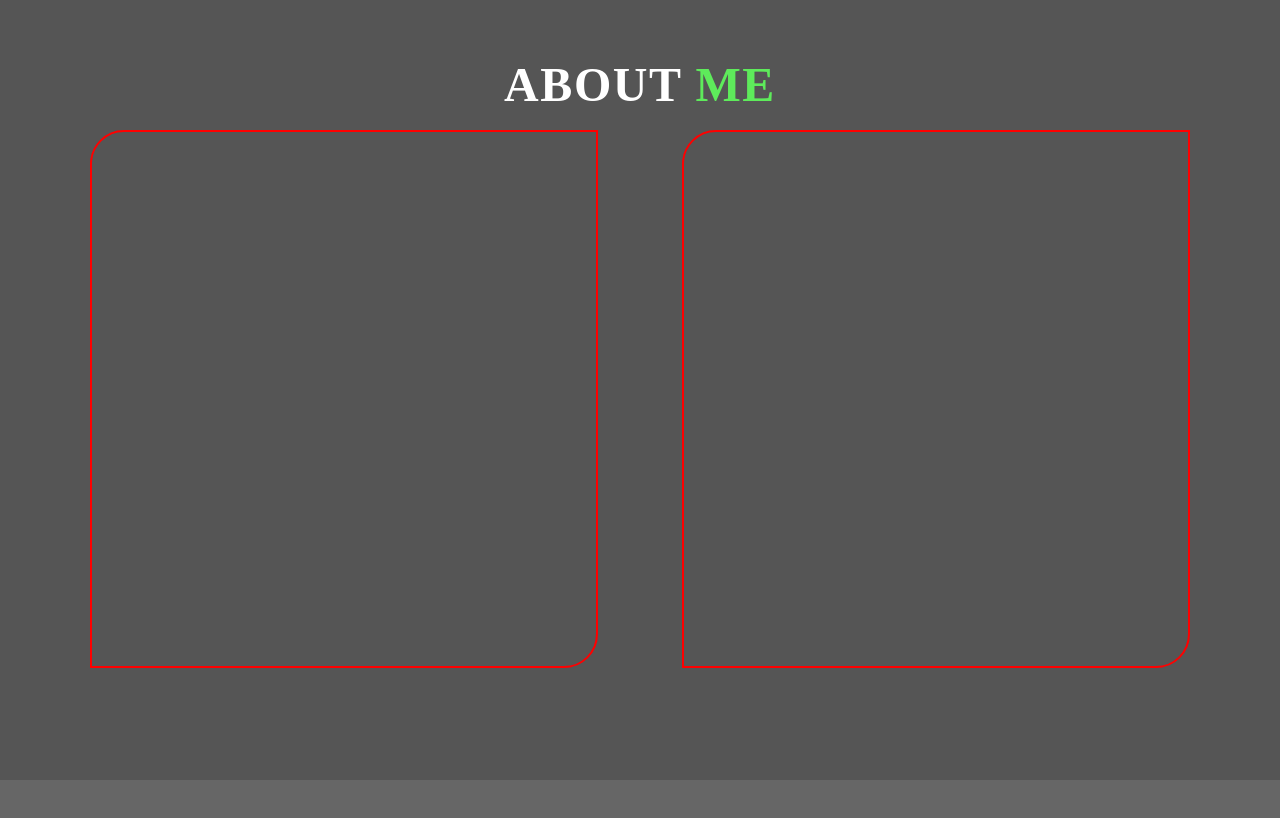
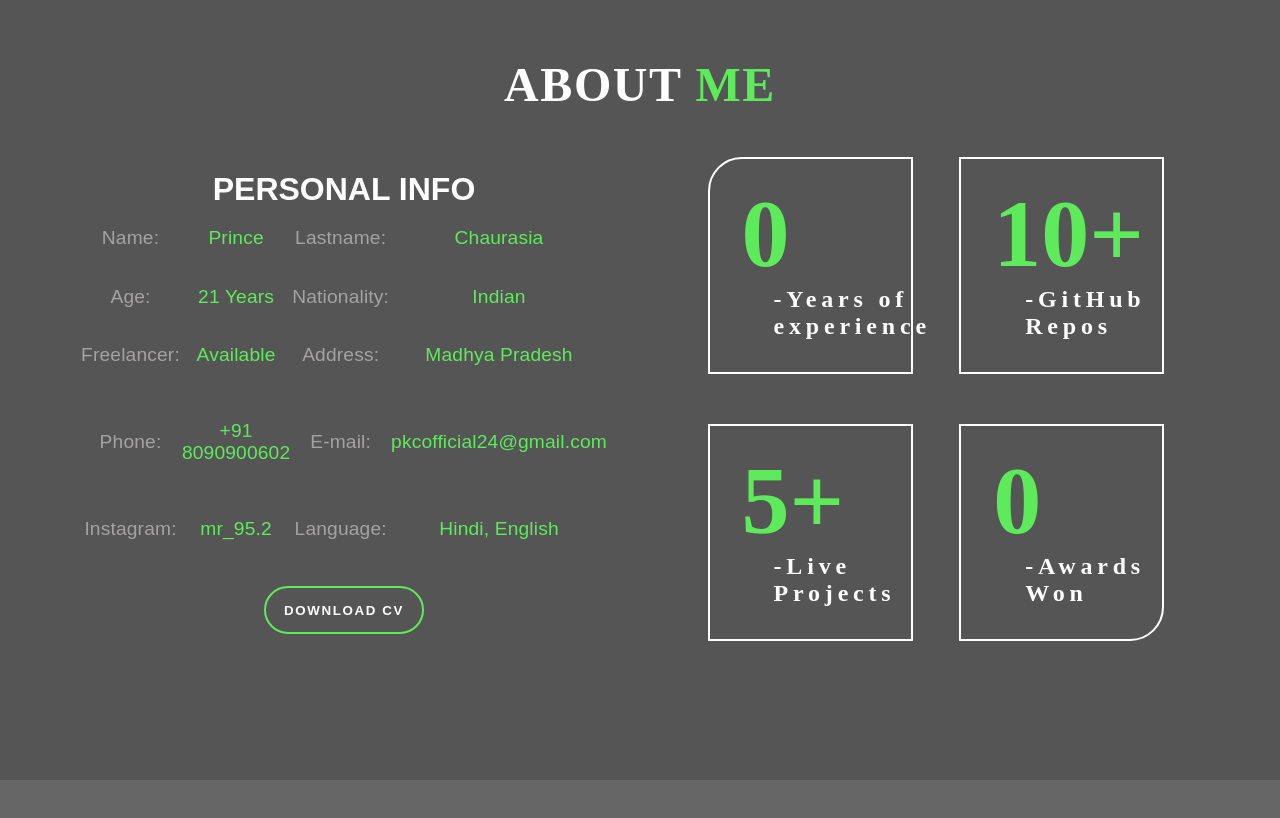
Before and after one commit to mr-dev-prince/Portfolio-Website, a plain HTML site: page index.html in a window 1280 px wide. Shown: the part 1620-2438 px from the top of the page. Drawn offline with Linux system fonts and the light colour scheme.

Commit message:
added about-me section

```diff
--- a/index.html
+++ b/index.html
@@ -95,8 +95,82 @@
         <h1>About <span>me</span></h1>
       </div>
       <div class="about_elem">
-        <div class="about_section one"></div>
-        <div class="about_section two"></div>
+        <div class="about_section one">
+          <table class="table">
+            <thead>
+              <th colspan="4">Personal Info</th>
+            </thead>
+            <tbody>
+              <tr>
+                <td class="name">Name:</td>
+                <td>Prince</td>
+                <td class="name">Lastname:</td>
+                <td>Chaurasia</td>
+              </tr>
+              <tr>
+                <td class="name">Age:</td>
+                <td>21 Years</td>
+                <td class="name">Nationality:</td>
+                <td>Indian</td>
+              </tr>
+              <tr>
+                <td class="name">Freelancer:</td>
+                <td>Available</td>
+                <td class="name">Address:</td>
+                <td>Madhya Pradesh</td>
+              </tr>
+              <tr>
+                <td class="name">Phone:</td>
+                <td>+91 8090900602</td>
+                <td class="name">E-mail:</td>
+                <td>pkcofficial24@gmail.com</td>
+              </tr>
+              <tr>
+                <td class="name">Instagram:</td>
+                <td>mr_95.2</td>
+                <td class="name">Language:</td>
+                <td>Hindi, English</td>
+              </tr>
+            </tbody>
+          </table>
+          <div class="center_btn">
+            <button class="btn aboutBtn">Download CV</button>
+          </div>
+        </div>
+        <div class="about_section two">
+          <div class="about_sec_two_elem first">
+            <div class="num">
+              <h1>0</h1>
+            </div>
+            <div class="txt">
+              <h2>-Years of experience</h2>
+            </div>
+          </div>
+          <div class="about_sec_two_elem second">
+            <div class="num2">
+              <h1>10+</h1>
+            </div>
+            <div class="txt2">
+              <h2>-GitHub Repos</h2>
+            </div>
+          </div>
+          <div class="about_sec_two_elem third">
+            <div class="num3">
+              <h1>5+</h1>
+            </div>
+            <div class="txt3">
+              <h2>-Live Projects</h2>
+            </div>
+          </div>
+          <div class="about_sec_two_elem fourth">
+            <div class="num4">
+              <h1>0</h1>
+            </div>
+            <div class="txt4">
+              <h2>-Awards Won</h2>
+            </div>
+          </div>
+        </div>
       </div>
     </section>
     <section class="section contact" id="contact"></section>
--- a/style.css
+++ b/style.css
@@ -307,24 +307,24 @@ header {
 
 .about {
   background-color: #555;
-  padding-left: 3rem ;
-  padding-right: 3rem ;
+  padding-left: 3rem;
+  padding-right: 3rem;
 
-  & .about_text{
+  & .about_text {
     height: 2rem;
-    width:100%;
+    width: 100%;
     display: flex;
     align-items: center;
     justify-content: center;
     margin-bottom: 2rem;
 
-    & h1{
+    & h1 {
       font-size: 3rem;
       color: #fff;
       text-transform: uppercase;
-      letter-spacing: .1rem;
+      letter-spacing: 0.1rem;
 
-      & span{
+      & span {
         color: var(--clr1);
       }
     }
@@ -336,16 +336,181 @@ header {
     display: grid;
     grid-template-columns: repeat(2, 1fr);
 
-    & .about_section{
+    & .about_section {
+      position: relative;
       margin: auto;
       height: 100%;
       width: 85%;
-      outline: 2px solid red;
       border-bottom-right-radius: 2rem;
       border-top-left-radius: 2rem;
+      display: flex;
+      align-items: center;
+      justify-content: center;
+      transition: 0.5s;
+      cursor: pointer;
+    }
+    & .one {
+      & .table {
+        position: absolute;
+        height: 75%;
+        width: 100%;
+        font-size: 1rem;
+        top: 2rem;
+        padding: 5px 10px;
+
+        & thead {
+          font-size: 1.4rem;
+          text-transform: uppercase;
+          font-family: sans-serif;
+          text-align: center;
+
+          & th {
+            font-size: 2rem;
+            color: #fff;
+          }
+        }
+
+        & tbody {
+          font-size: 1.2rem;
+          letter-spacing: 0.01rem;
+          font-family: sans-serif;
+
+          & td {
+            color: var(--clr1);
+            text-align: center;
+          }
+
+          & .name {
+            color: #a5a2a2;
+          }
+        }
+      }
+
+      & .aboutBtn {
+        position: absolute;
+        bottom: 2rem;
+      }
+    }
+
+    & .about_section:hover {
+      box-shadow: 0 0 15px 3px var(--clr1);
+    }
+
+    & .two {
+      display: grid;
+      grid-template-columns: repeat(2, 1fr);
+      place-items: center;
+
+      & .about_sec_two_elem {
+        height: 80%;
+        width: 80%;
+        outline: 2px solid white;
+      }
+
+      & .first {
+        position: relative;
+        border-top-left-radius: 2rem;
+
+        & .num {
+          position: absolute;
+          top: 1.2rem;
+          left: 2rem;
+          & h1 {
+            font-size: 6rem;
+            color: var(--clr1);
+          }
+        }
+
+        & .txt {
+          position: absolute;
+          bottom: 2rem;
+          left: 4rem;
+
+          & h2 {
+            letter-spacing: 0.3rem;
+            color: #fff;
+          }
+        }
+      }
+
+      & .second {
+        position: relative;
+
+        & .num2 {
+          position: absolute;
+          top: 1.2rem;
+          left: 2rem;
+          & h1 {
+            font-size: 6rem;
+            color: var(--clr1);
+          }
+        }
+
+        & .txt2 {
+          position: absolute;
+          bottom: 2rem;
+          left: 4rem;
+
+          & h2 {
+            letter-spacing: 0.3rem;
+            color: #fff;
+          }
+        }
+      }
+
+      & .third {
+        position: relative;
+
+        & .num3 {
+          position: absolute;
+          top: 1.2rem;
+          left: 2rem;
+          & h1 {
+            font-size: 6rem;
+            color: var(--clr1);
+          }
+        }
+
+        & .txt3 {
+          position: absolute;
+          bottom: 2rem;
+          left: 4rem;
+
+          & h2 {
+            letter-spacing: 0.3rem;
+            color: #fff;
+          }
+        }
+      }
+
+      & .fourth {
+        border-bottom-right-radius: 2rem;
+        position: relative;
+
+        & .num4 {
+          position: absolute;
+          top: 1.2rem;
+          left: 2rem;
+          & h1 {
+            font-size: 6rem;
+            color: var(--clr1);
+          }
+        }
+
+        & .txt4 {
+          position: absolute;
+          bottom: 2rem;
+          left: 4rem;
+
+          & h2 {
+            letter-spacing: 0.3rem;
+            color: #fff;
+          }
+        }
+      }
+      }
     }
   }
-}
 
 /* contact section */
 
```
Also changed, not shown: images/download6541231214.png (added).
